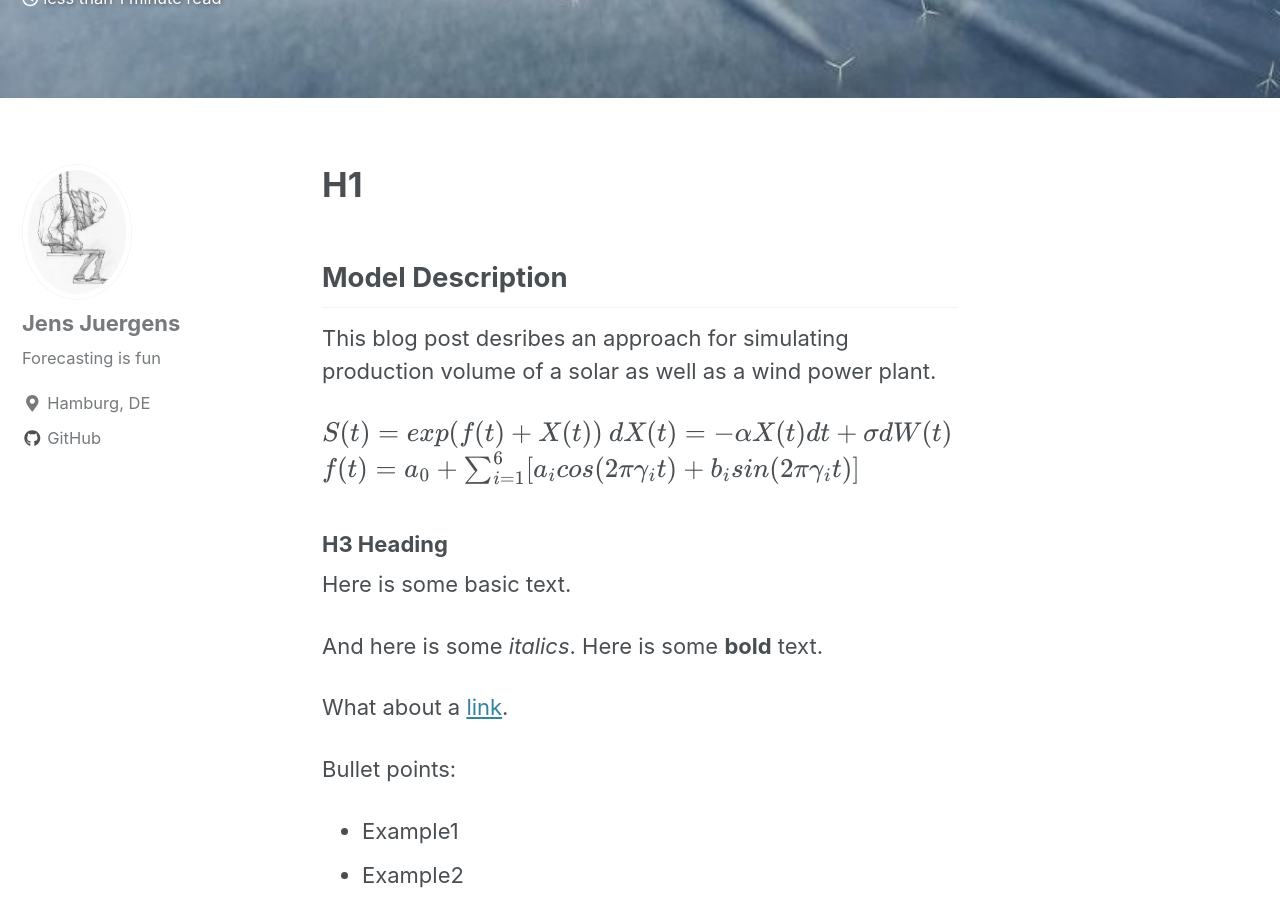
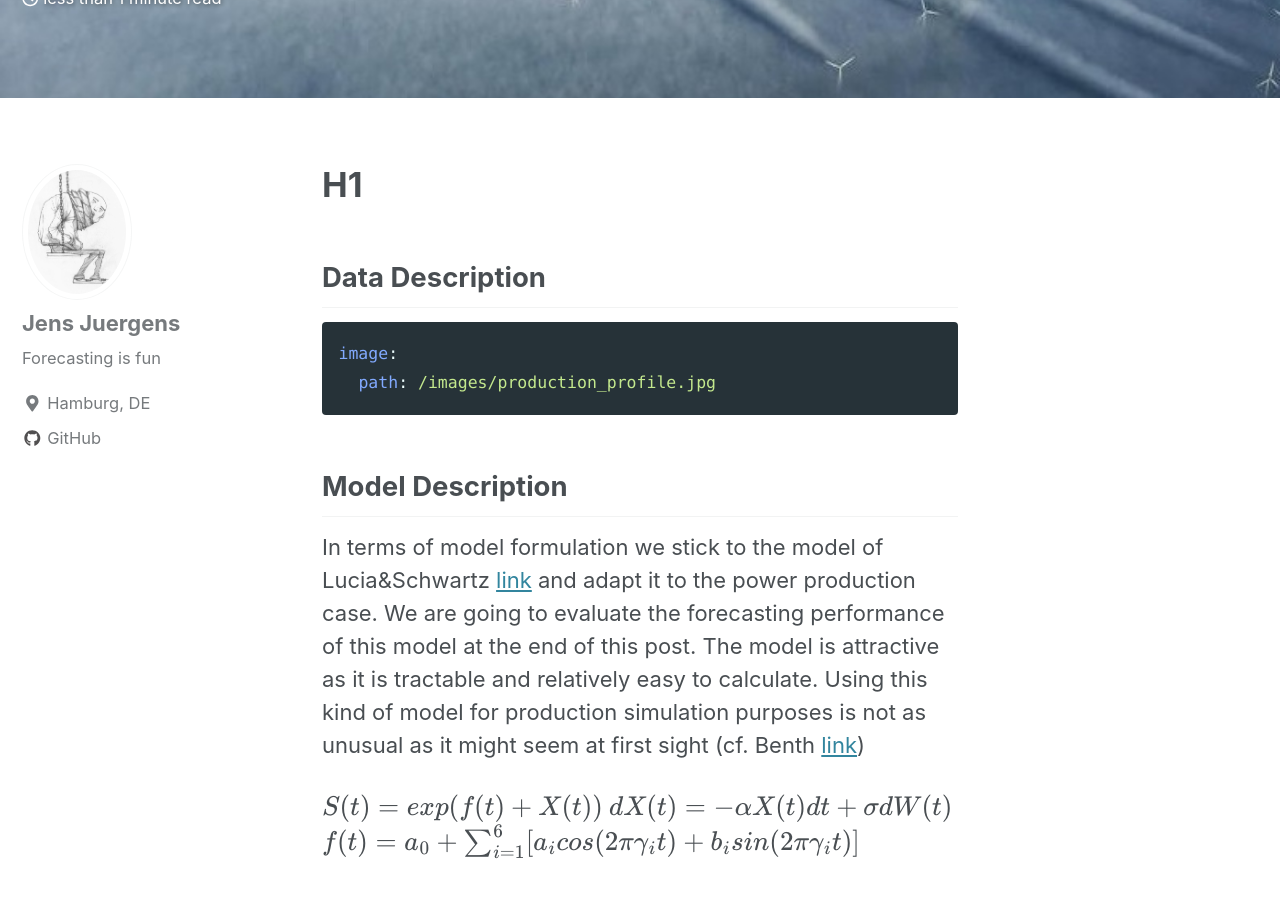
Before and after one commit to JensJuergens/werkbank, a Jekyll site: the page built from _posts/2019-03-29-initial.md, in a window 1280 px wide and 900 px high, scrolled down 327 px. Built offline with Jekyll 4.4.1, drawn with Linux system fonts in a browser that asks for light colours; cached includes are drawn as plain includes; formulas are drawn with MathJax 3.

Commit message:
data description picture

````diff
--- a/_posts/2019-03-29-initial.md
+++ b/_posts/2019-03-29-initial.md
@@ -10,10 +10,16 @@ header:
 ---
 
 # H1
+## Data Description
+
+```yaml
+image:
+  path: /images/production_profile.jpg
+```
+
 
 ## Model Description
-
-This blog post desribes an approach for simulating production volume of a solar as well as a wind power plant.
+In terms of model formulation we stick to the model of Lucia&Schwartz [link](https://link.springer.com/article/10.1023/A:1013846631785) and adapt it to the power production case. We are going to evaluate the forecasting performance of this model at the end of this post. The model is attractive as it is tractable and relatively easy to calculate. Using this kind of model for production simulation purposes is not as unusual as it might seem at first sight (cf. Benth [link](https://papers.ssrn.com/sol3/papers.cfm?abstract_id=2979341))
 
 $$ S(t) =  exp(f(t)+X(t)) $$
 $$ dX(t) = -\alpha X(t)dt+\sigma dW(t) $$
````
Also changed, not shown: images/production_profile.jpg (renamed from images/production_profile.jpeg).
